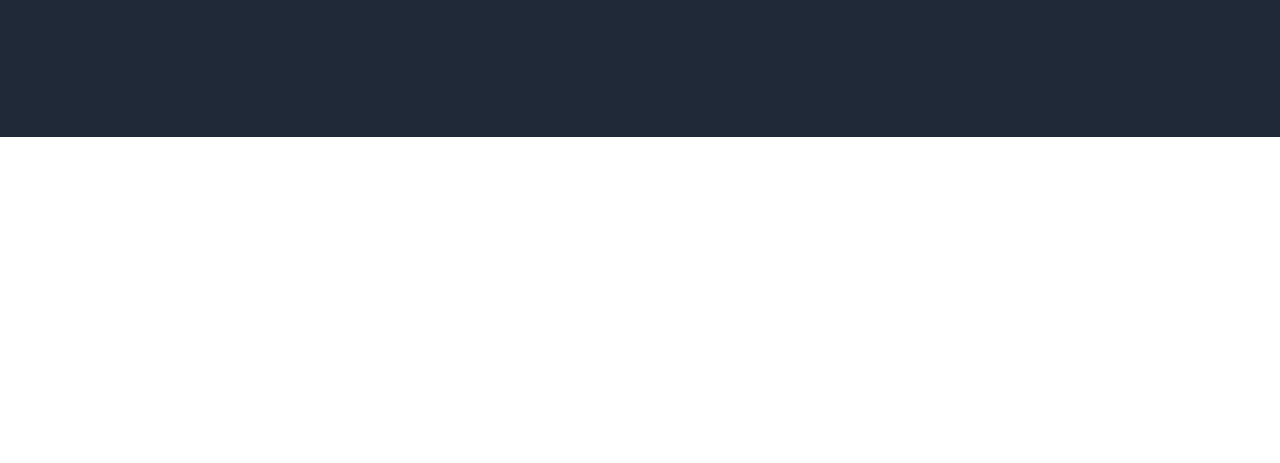
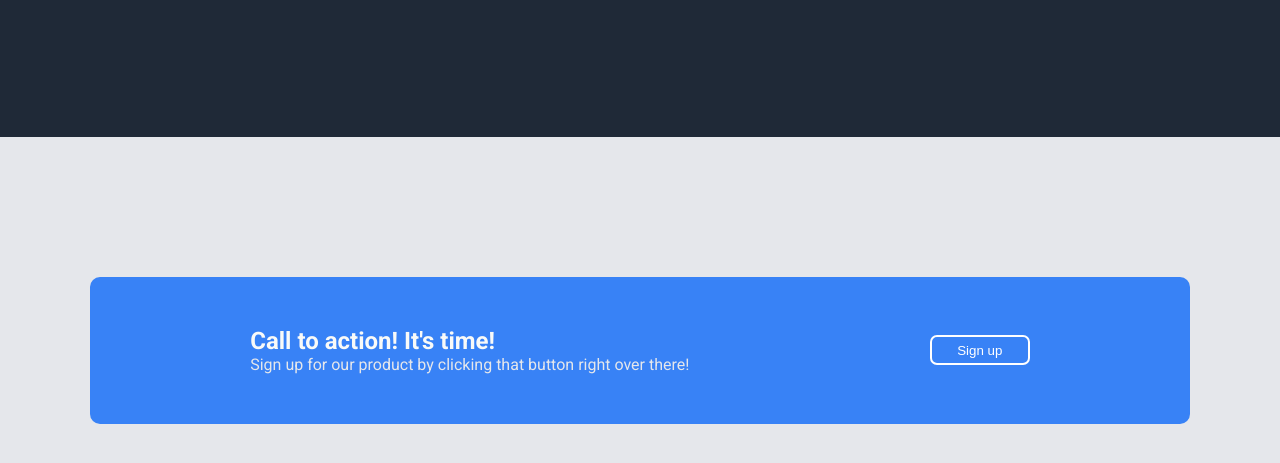
Before and after one commit to reubendawe/odin-landing-page, a plain HTML site: page index.html in a window 1280 px wide. Shown: the part 471-934 px from the top of the page. Before the commit the page ends 800 px from the top, so only its background shows below. Drawn offline with Linux system fonts and the light colour scheme.

Commit message:
CTA section added

```diff
--- a/index.html
+++ b/index.html
@@ -41,6 +41,22 @@
             </div>
         </div>
 
+        <!-- CTA section -->
+
+        <div class="cta-container">
+            <div class="cta-outer">
+
+                    <div class="cta-left">
+                   <h2 class="p-h2">Call to action! It's time!</h2>
+                   <p class="p-cta">Sign up for our product by clicking that button right over there!</p>
+                    </div>
+                    <div class="cta-right">
+                        <button class="signup-button">Sign up</button>
+                    </div>
+
+            </div>
+        </div>
+
 
 
 
--- a/styles.css
+++ b/styles.css
@@ -81,3 +81,49 @@ h1 {
 .hero-para {
     margin-top: -30px;
 }
+
+/* CTA section */
+
+.cta-container {
+    background-color: #E5E7EB;
+    padding: 140px 0 140px 0;
+    display: flex;
+    justify-content: center;
+    align-items: center;
+}
+
+.cta-outer {
+    background-color: #3882F6;
+    width: 1000px;
+    padding: 50px;
+    border-radius: 10px;
+    display: flex;
+    justify-content: space-around;
+    gap: 20px;
+}
+
+.cta-left {
+    display: flex;
+    flex-direction: column;
+    justify-content: center;
+}
+
+.cta-right {
+    display: flex;
+    justify-content: center;
+    align-items: center;
+}
+
+.p-cta, .p-h2 {
+    margin: 0;
+}
+
+.signup-button {
+    flex-shrink: 0;
+    background: none;
+    border: 2px solid white;
+    border-radius: 7px;
+    color: white;
+    width: 100px;
+    height: 30px;
+}
```
